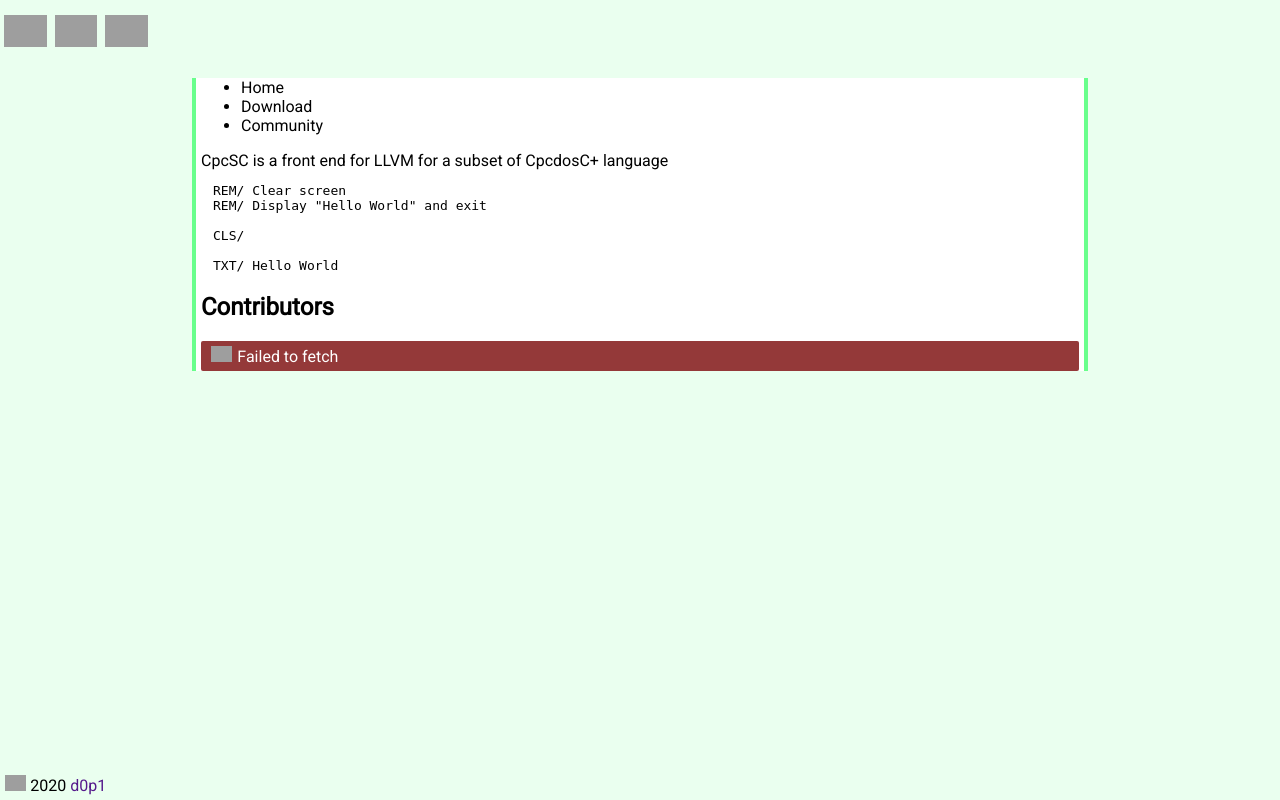
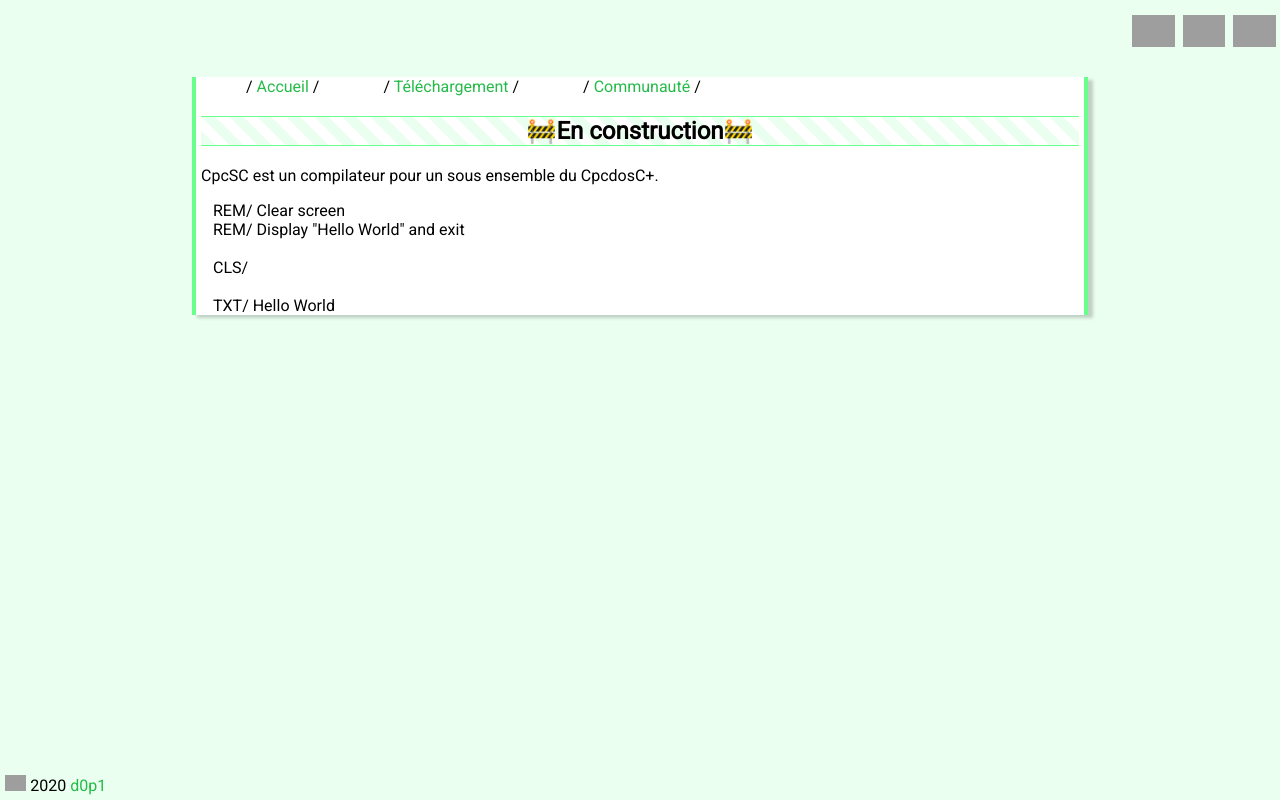
Before and after one commit to cpcs-compiler/cpcs-compiler.github.io, a Node project: template src/pages/index.fr.njk in a window 1280 px wide. Run offline with Node 20 templates, Linux system fonts and the light colour scheme; the template is opened without the code that fills it, so the values that code supplies are empty; style sheets or scripts are compiled from the project's sources; some libraries are stand-ins or nearby versions; grey boxes are pictures that could not be loaded.

Commit message:
move navigation to 'nav.njk' file, add synthax highlight

```diff
--- a/src/pages/index.fr.njk
+++ b/src/pages/index.fr.njk
@@ -1,14 +1,9 @@
 {% extends "layout.fr.njk" %}
 
 {% block main %}
-            <nav>
-                <ul>
-                    <li>Home</li>
-                    <li>Download</li>
-                    <li>Community</li>
-                </ul>
-            </nav>
-            CpcSC is a front end for LLVM for a subset of CpcdosC+ language
+            <h2 class="wip">🚧En construction🚧</h2>
+            CpcSC est un compilateur pour un sous ensemble du CpcdosC+.
+
             <div class="highlight">
 <pre><span></span><span class="c">REM/ Clear screen</span>
 <span class="c">REM/ Display &quot;Hello World&quot; and exit</span>
@@ -17,8 +12,4 @@
 
 <span class="nb">TXT/</span><span class="w"> </span><span class="t">Hello</span><span class="w"> </span><span class="t">World</span><span class="w"></span></pre>
             </div>
-            <h2>Contributors</h2>
-            <div id="contrib">
-
-            </div>
 {% endblock %}
--- a/src/pages/index.ja.njk
+++ b/src/pages/index.ja.njk
@@ -1,5 +1,6 @@
 {% extends "layout.ja.njk" %}
 
 {% block main %}
-    <h2>🚧工事中🚧</h2>
+    <h2 class="wip">🚧工事中🚧</h2>
+    CpcSCはCpcdosC +言語のサブセットのLLVMのフロントエンドです。
 {% endblock %}
--- a/src/scripts/script.js
+++ b/src/scripts/script.js
@@ -93,7 +93,5 @@
 /* init all */
 const init = () => {
   const date = new Date();
-
-  fetchContributors();
   showPride(date.getMonth());
 };
--- a/src/scss/style.scss
+++ b/src/scss/style.scss
@@ -1,15 +1,34 @@
 @import url('https://fonts.googleapis.com/css?family=Roboto&display=swap');
+@import url('https://fonts.googleapis.com/css?family=Noto+Sans+JP&display=swap');
 
 $border-color: #69ff8c;
+$link-color: #25bb49;
 $background-color: #eaffef;
+$background-color2: #FFF;
 
 html, body {
     margin: 0;
 }
 
 html {
-    font-family: 'Roboto', sans-serif;
     background-color: $background-color;
+}
+
+html, body, pre {
+    font-family: 'Roboto', 'Noto Sans JP', sans-serif;
+}
+
+.wip {
+    background: repeating-linear-gradient(
+        45deg,
+        $background-color,
+        $background-color 10px,
+        $background-color2 10px,
+        $background-color2 20px
+    );
+    text-align: center;
+    border-top: 1px $border-color solid;
+    border-bottom: 1px $border-color solid;
 }
 
 img {
@@ -38,9 +57,13 @@
 
 a {
     text-decoration: none;
+    color: $link-color;
+    &:hover {
+        text-decoration: underline;
+    }
 
     img.retromoji {
-        float: left;
+        float: right;
         margin: 15px 4px;
         transition: margin 0.5s ease-out;
         -webkit-transition: margin 0.5s ease-out;
@@ -62,6 +85,27 @@
     }
 }
 
+nav {
+    margin: 15px 15px;
+    ul {
+        list-style-type: none;
+        margin: 0;
+        padding: 0;
+        li {
+            display: inline;
+            padding: 15px;
+            margin: 15px 15px;
+
+            &::before {
+                content: "/";
+            }
+            &::after {
+                content: "/";
+            }
+        }
+    }
+}
+
 .clear { clear:both; }
 
 #pride {
@@ -78,11 +122,12 @@
 }
 
 main {
-    background-color: white;
+    background-color: $background-color2;
     margin: 0 15%;
     padding: 0 5px;
     border-left: 4px solid $border-color;
     border-right: 4px solid $border-color;
+    box-shadow: 5px 3px 3px #3c3c3c3c;
 }
 
 .highlight {
@@ -105,3 +150,5 @@
     bottom: 0;
     margin: 5px;
 }
+
+@import "highlight";
--- a/src/templates/layout.njk
+++ b/src/templates/layout.njk
@@ -6,7 +6,6 @@
         <title>CpcSC {% if title %}- {{ title }}{% endif %}</title>
 
         <link rel="stylesheet" href="assets/style.css">
-        <link rel="stylesheet" href="assets/highlight.css">
     </head>
     <body>
         <div id="pride">
@@ -20,7 +19,7 @@
         </div>
         <div id="alt-lang">
             <a {% if lang %} href="index.html" {% else %} class="disabled" {% endif %}>
-                <img class="retromoji" src="https://d0p1s4m4.github.io/retromoji/img/black_flag.png" aria-label="english">
+                <img class="retromoji" src="https://d0p1s4m4.github.io/retromoji/img/flag_great_britain.png" aria-label="english">
             </a>
             <a {% if lang == "fr" %} class="disabled" {% else %} href="index.fr.html" {% endif %}>
                 <img class="retromoji" src="https://d0p1s4m4.github.io/retromoji/img/flag_france.png" aria-label="french">
@@ -31,11 +30,12 @@
             <div class="clear"></div>
         </div>
         <main>
+            {% include "nav.njk" %}
             {% block main %}
             {% endblock %}
         </main>
         <footer>
-            <img class="retromoji mini" src="https://d0p1s4m4.github.io/retromoji/img/copyleft.png" aria-label="copyleft"> 2020 <a href="">d0p1</a>
+            <img class="retromoji mini" src="https://d0p1s4m4.github.io/retromoji/img/copyleft.png" aria-label="copyleft"> 2020 <a href="https://github.com/d0p1s4m4">d0p1</a>
         </footer>
     </body>
 
--- /dev/null
+++ b/src/templates/nav.njk
@@ -0,0 +1,21 @@
+{% macro tr(en, fr, ja) %}
+    {% if lang == "fr" %}
+        {{fr}}
+    {% elif lang == "ja" %}
+        {{ja}}
+    {% else %}
+        {{en}}
+    {% endif %}
+{% endmacro %}
+
+{% macro trfile(file) %}
+    {{ file }}{% if lang %}.{{ lang }}{% endif %}.html
+{% endmacro %}
+
+<nav>
+    <ul>
+        <li><a href="{{ trfile('index') }}">{{ tr("Home", "Accueil", "ホーム") }}</a></li>
+        <li><a href="https://github.com/cpcs-compiler/cpcsc/releases">{{ tr("Download", "Téléchargement", "ダウンロード") }}</a></li>
+        <li><a href="{{ trfile('community') }}">{{ tr("Community", "Communauté", "コミュニティ") }}</a></li>
+    </ul>
+</nav>
```
Also changed, not shown: src/pages/index.njk (+3 -13 lines).
